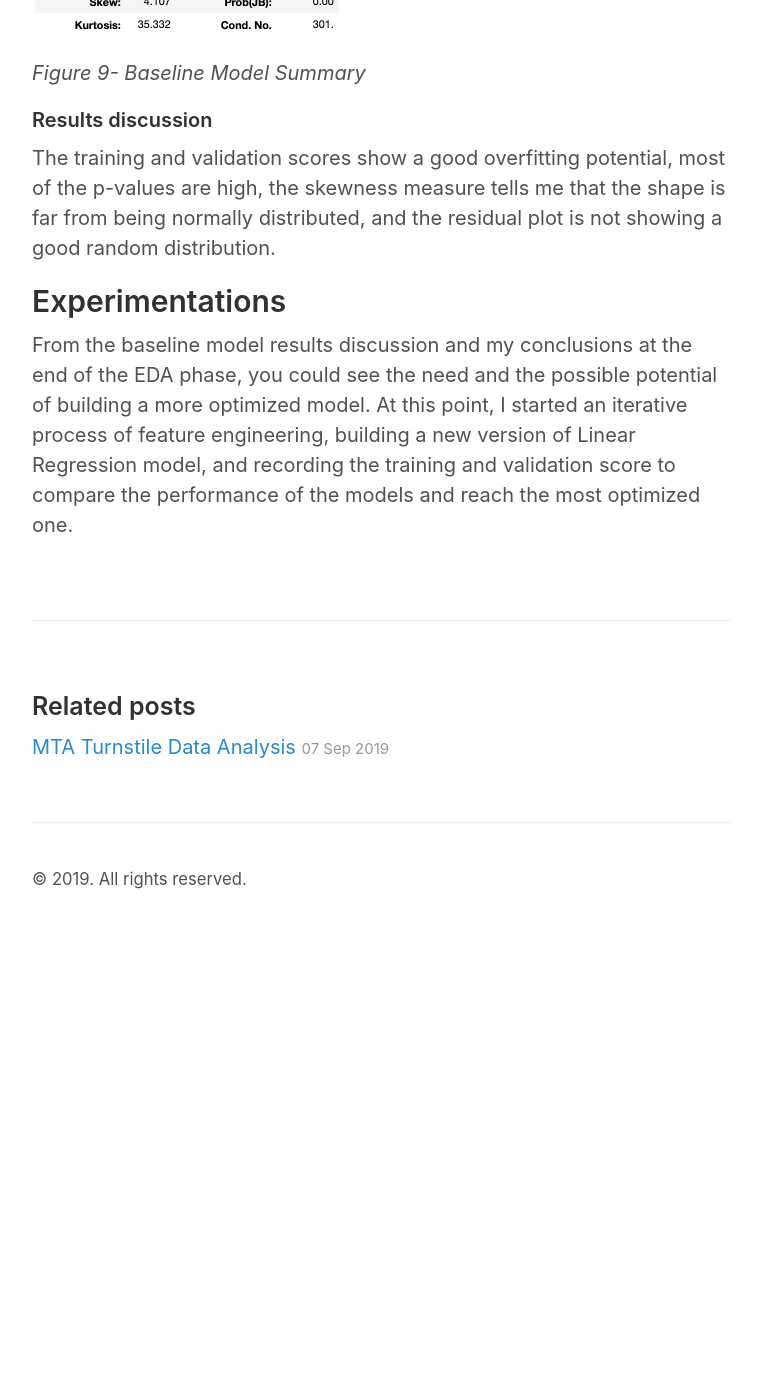
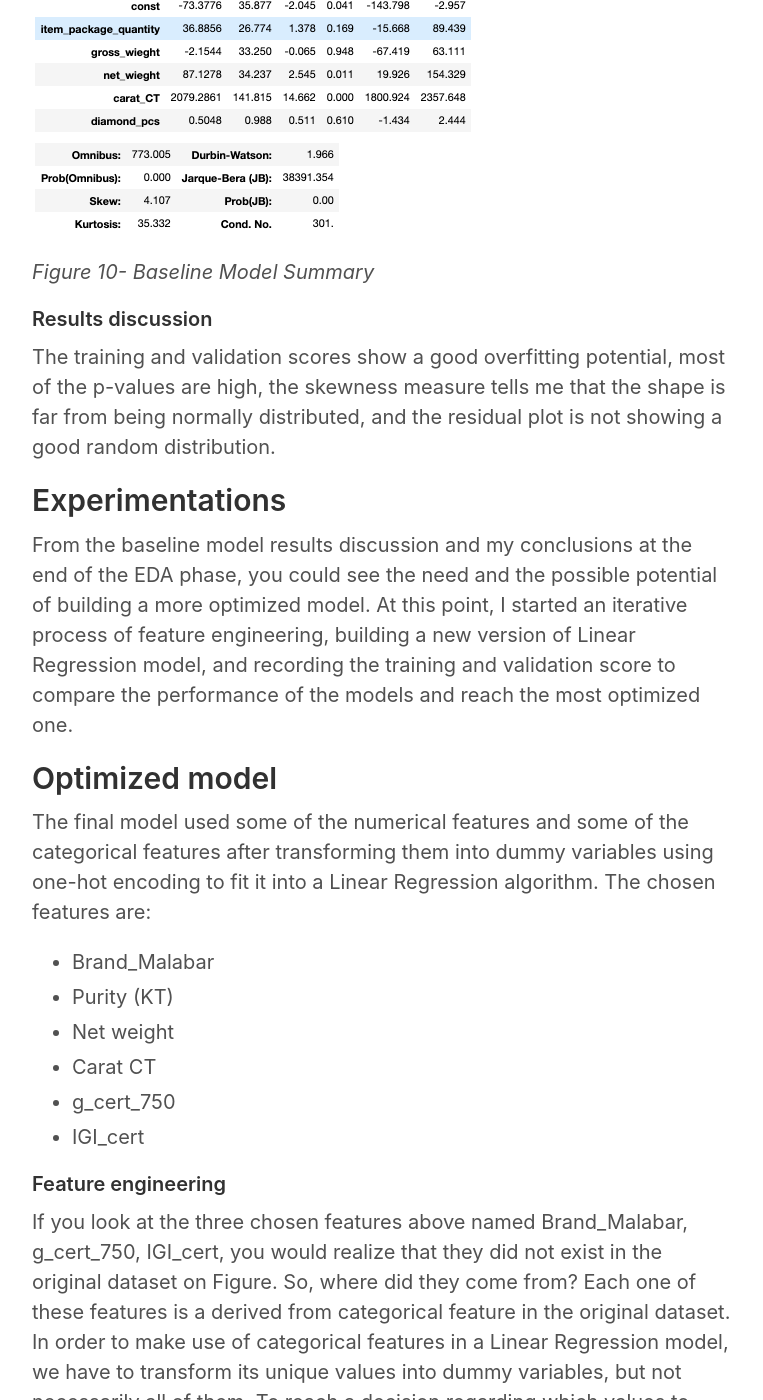
Before and after one commit to reemalmuqbil/reemalmuqbil.github.io, a Jekyll site: the page built from _posts/2019-09-23-Predict-Jewelry-Prices.md, in a window 1280 px wide and 1400 px high, scrolled down 8314 px. Shown: the whole window, without its empty margins (258-1021 px from the left). Built offline with Jekyll 4.4.1, drawn with Linux system fonts in a browser that asks for light colours; before the commit the page ends 9247 px from its top, so only the background shows below that; some of the changed text lies outside the part shown.

Commit message:
added optimized model post 2

```diff
--- a/_posts/2019-09-23-Predict-Jewelry-Prices.md
+++ b/_posts/2019-09-23-Predict-Jewelry-Prices.md
@@ -40,24 +40,27 @@ This stage has come to prepare the data for analysis and modeling with the follo
  handling the missing values procedure was applied on two dimensions: records-wise and features-wise. Columns which had the majority of its entries empty (e.g., ring_size column) were discarded. Nevertheless, rows which had the majority of its columns empty due to perhaps internet connection issues or scraping issues in general were also discarded from the dataset.
 
  * __Detecting and handling outliers.__
+![init-cleaned-dataset]({{ site.url }}/images/project-02/init_cleaned_dataset.png)
+ *Figure 3- Dataset After Initial Cleaning*
+
 
 #### EDA
 At first, I started by exploring the correlation and the nature of the relationship between the features against the target, and features against other features using the heatmap graph.
 
 ![bl_heatmap]({{ site.url }}/images/project-02/heatmap_bl.png)
- *Figure 3- Baseline Heatmap*
+ *Figure 4- Baseline Heatmap*
 
 ![price-net]({{ site.url }}/images/project-02/price-net_weight.png)
- *Figure 4- Scatter Plot Net Weight Against Price*
+ *Figure 5- Scatter Plot Net Weight Against Price*
 
 ![price-carat]({{ site.url }}/images/project-02/price_carat_CT.png)
- *Figure 5- Scatter Plot Carat CT Against Price*
+ *Figure 6- Scatter Plot Carat CT Against Price*
 
 ![gross-net]({{ site.url }}/images/project-02/gross_wieght_net_wieght.png)
- *Figure 6- Scatter Plot Net Weight Against Gross Weight*
+ *Figure 7- Scatter Plot Net Weight Against Gross Weight*
 
 ![price-dist]({{ site.url }}/images/project-02/target_dist_bl.png)
- *Figure 7- Distribution Plot of the Target (Price)*
+ *Figure 8- Distribution Plot of the Target (Price)*
 
  Looking at the heatmap, scatter plots, target distribution plot, and the box plot, I have reached the following conclusions:
  * Gross weight and net weight have a highly correlated linear relationship. Therefore, one of them must be eliminated (most likely the gross weight). See Figure 3 and 6.
@@ -77,13 +80,27 @@ __Training Score:__ 0.6759
 __Validation Score:__ 0.6321
 
 ![res-plot]({{ site.url }}/images/project-02/res_bl.png)
- *Figure 8- Residual and Q-Q plots For Baseline Model*
+ *Figure 9- Residual and Q-Q plots For Baseline Model*
 
  ![bl-summary]({{ site.url }}/images/project-02/ols_bl.png)
- *Figure 9- Baseline Model Summary*
+ *Figure 10- Baseline Model Summary*
 
 #### Results discussion
 The training and validation scores show a good overfitting potential, most of the p-values are high, the skewness measure tells me that the shape is far from being normally distributed, and the residual plot is not showing a good random distribution.
 
 ## Experimentations
 From the baseline model results discussion and my conclusions at the end of the EDA phase, you could see the need and the possible potential of building a more optimized model. At this point, I started an iterative process of feature engineering, building a new version of Linear Regression model, and recording the training and validation score to compare the performance of the models and reach the most optimized one.
+
+
+## Optimized model
+The final model used some of the numerical features and some of the categorical features after transforming them into dummy variables using one-hot encoding to fit it into a Linear Regression algorithm. The chosen features are:
+* Brand_Malabar
+* Purity (KT)
+* Net weight
+* Carat CT
+* g_cert_750
+* IGI_cert
+
+#### Feature engineering
+If you look at the three chosen features above named Brand_Malabar, g_cert_750, IGI_cert, you would realize that they did not exist in the original dataset on Figure. So, where did they come from?
+Each one of these features is a derived from categorical feature in the original dataset. In order to make use of categorical features in a Linear Regression model, we have to transform its unique values into dummy variables, but not necessarily all of them. To reach a decision regarding which values to keep and which to discard, I plotted a histogram for each feature that draws the count of its values. This technique helps me identify where the majority of data is clustering and use these values only as dummy variables and the rest would be discarded from the dimensions but represented using (others or neither).
```
